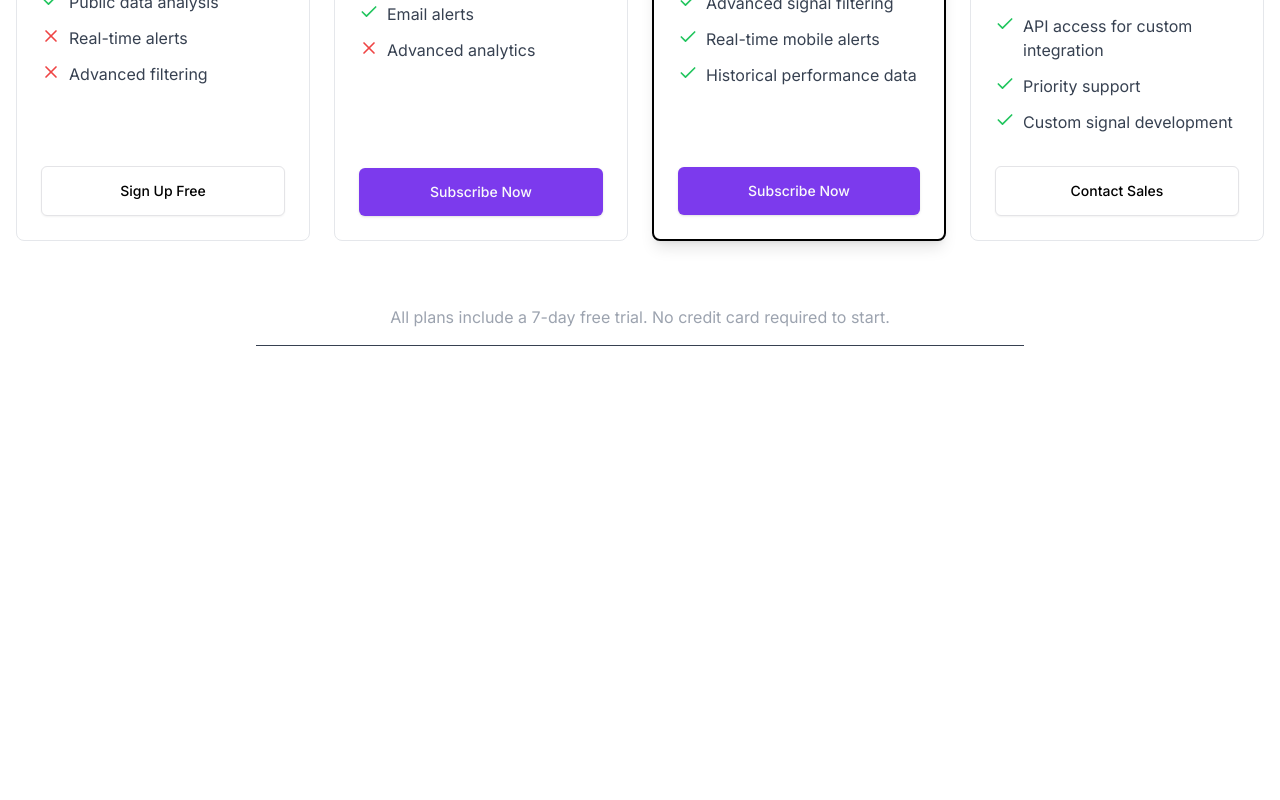
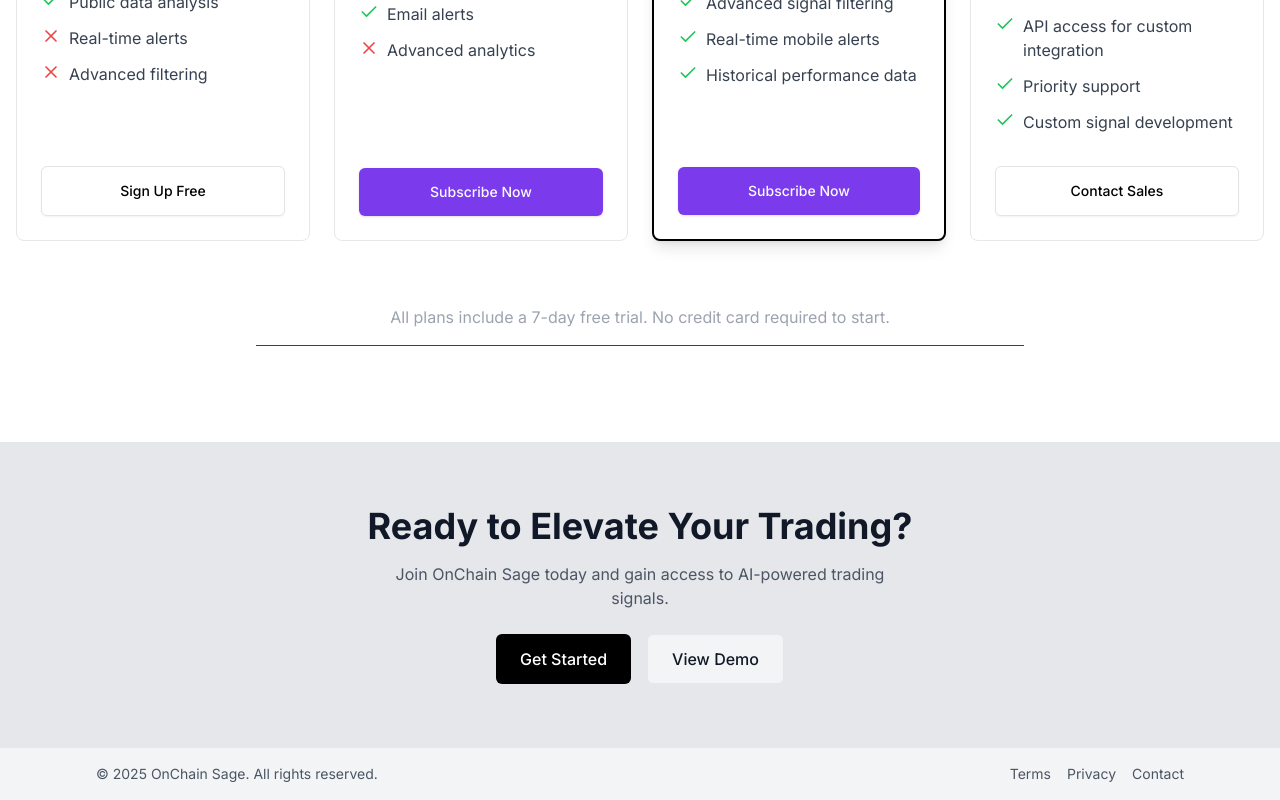
Before and after one commit to degenspot/onchainsage, a Next.js app in the folder apps/frontend/: page / in a window 1280 px wide. Shown: the part 1207-2007 px from the top of the page. Before the commit the page ends 1649 px from the top, so only its background shows below. Built offline with nearby package versions, Linux system fonts and the light colour scheme.

Commit message:
Improve Footer & CTA Section Layout for Responsiveness

```diff
--- a/apps/frontend/app/page.tsx
+++ b/apps/frontend/app/page.tsx
@@ -5,6 +5,8 @@ import { SplineSceneWithImage } from "@/components/SplineSceneWithImage"
 import NeuButton from "@/components/NeuButton"
 import PricingSection from "@/components/pricing/pricing-section"
 import { useEffect } from "react"
+import { CTASection } from "@/components/CTASection"
+import { Footer } from "@/components/Footer"
 
 export default function Home() {
   // Function to handle smooth scrolling
@@ -108,6 +110,8 @@ export default function Home() {
 
       {/* Pricing Section */}
       <PricingSection />
+      <CTASection/>
+      <Footer/>
     </div>
   )
 }
--- /dev/null
+++ b/apps/frontend/components/CTASection.tsx
@@ -0,0 +1,26 @@
+'use client';
+
+import React from 'react';
+
+const CTASection: React.FC = () => {
+  return (
+    <section className="bg-gray-200 py-16 text-center px-6 md:px-12 lg:px-24">
+      <h2 className="text-4xl md:text-4xl font-bold text-gray-900">
+        Ready to Elevate Your Trading?
+      </h2>
+      <p className="text-gray-600 mt-4 max-w mx-auto">
+        Join OnChain Sage today and gain access to AI-powered trading <br />signals.
+      </p>
+      <div className="mt-6 flex justify-center space-x-4">
+        <button className="bg-black text-white px-6 py-3 rounded-md font-medium hover:bg-gray-400 transition-colors">
+          Get Started
+        </button>
+        <button className="border border-gray-200 bg-gray-100 text-gray-900 px-6 py-3 rounded-md font-medium hover:bg-gray-600 transition-colors">
+          View Demo
+        </button>
+      </div>
+    </section>
+  );
+};
+
+export { CTASection };
--- /dev/null
+++ b/apps/frontend/components/Footer.tsx
@@ -0,0 +1,26 @@
+'use client';
+
+import React from 'react';
+import Link from 'next/link';
+
+const Footer: React.FC = () => {
+  return (
+    <footer className="bg-gray-100 py-4 px-6 md:px-10 lg:px-24 text-gray-600 text-sm flex items-center justify-between">
+    <div className="flex space-x-4"> <p>&copy; 2025 OnChain Sage. All rights reserved.</p></div>
+  <div className="flex space-x-4">
+    <Link href="/terms" className="hover:underline">
+      Terms
+    </Link>
+    <Link href="/privacy" className="hover:underline">
+      Privacy
+    </Link>
+    <Link href="/contact" className="hover:underline">
+      Contact
+    </Link>
+  </div>
+</footer>
+
+  );
+};
+
+export { Footer };
```
